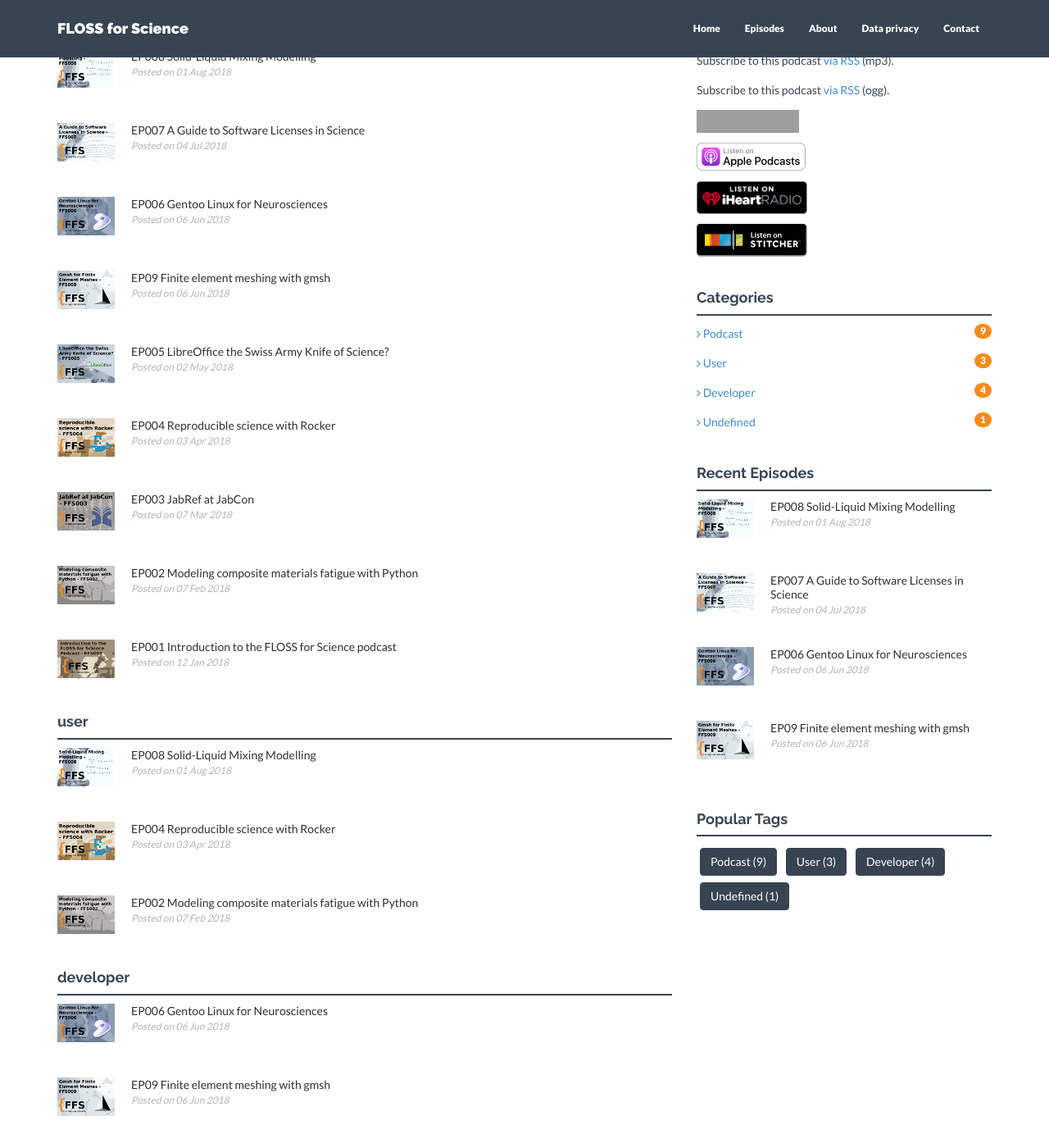
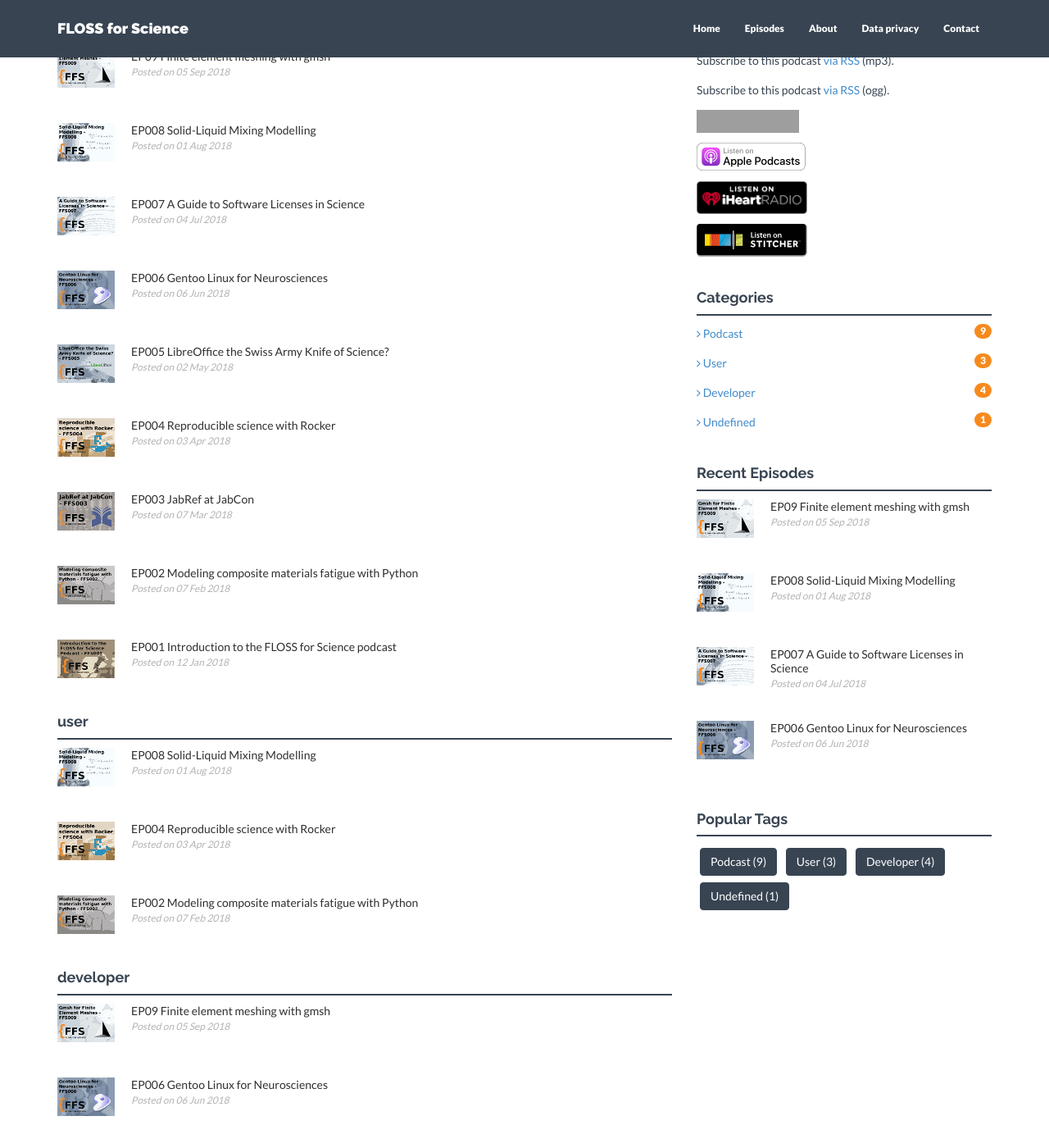
Before and after one commit to FLOSSforScience/FLOSSforScience.github.io, a Jekyll site: the page built from category.html, in a window 1280 px wide and 1400 px high, scrolled down 238 px. Shown: the whole window at 82% size. Built offline with Jekyll 4.4.1, drawn with Linux system fonts in a browser that asks for light colours; nearby versions of some CDN libraries; grey boxes are pictures that could not be loaded.

Commit message:
Update on the date
CHanged the date of publication on the blog post

```diff
--- a/_posts/2018-03-25-season-1-episode-09.markdown
+++ b/_posts/2018-03-25-season-1-episode-09.markdown
@@ -1,7 +1,7 @@
 ---
 layout: post
 title: "EP09 Finite element meshing with gmsh"
-date: 2018-06-06 00:00:00
+date: 2018-09-05 00:00:00
 author: Admin
 categories:
  - developer
```
